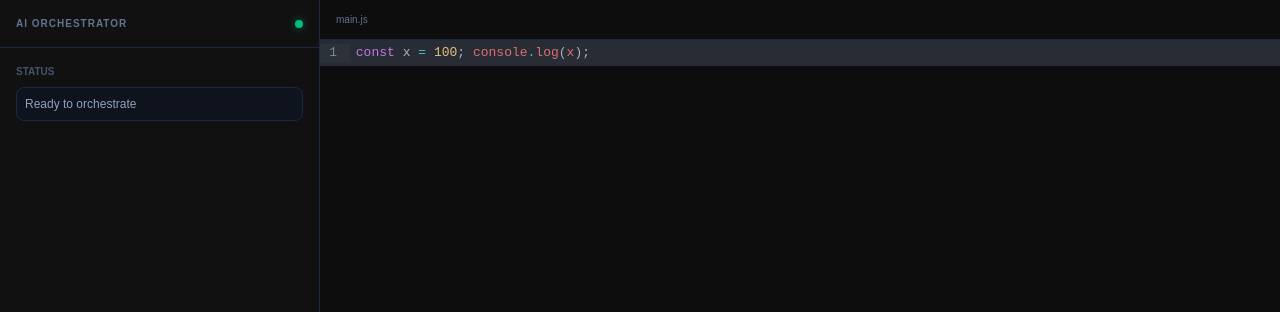
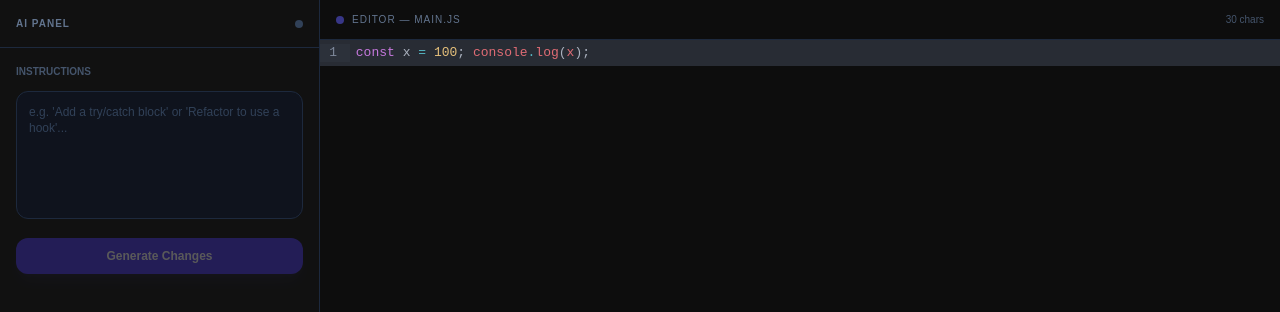
Before and after one commit to RamvigneshA/ai-code-orchestrator, a Next.js app: page / in a window 1280 px wide. Shown: the top 312 px of the page. Built offline with nearby package versions, Linux system fonts and the light colour scheme; a web font is replaced by a local one.

Commit message:
feat: implement AI orchestrator hook and UI components for managing code suggestions

```diff
--- /dev/null
+++ b/src/app/_components/AIPanel.tsx
@@ -0,0 +1,29 @@
+"use client";
+
+interface AIPanelProps {
+  instruction: string;
+  setInstruction: (val: string) => void;
+  loading: boolean;
+  runOrchestrator: () => void;
+}
+
+export function AIPanel({ instruction, setInstruction, loading, runOrchestrator }: AIPanelProps) {
+  return (
+    <div className="space-y-3">
+      <p className="text-[10px] font-semibold text-slate-600 uppercase">Instructions</p>
+      <textarea
+        value={instruction}
+        onChange={(e) => setInstruction(e.target.value)}
+        placeholder="e.g. 'Add a try/catch block' or 'Refactor to use a hook'..."
+        className="w-full h-32 bg-slate-900/50 border border-slate-800 rounded-xl p-3 text-xs text-slate-200 outline-none focus:border-indigo-500/50 transition-colors resize-none placeholder:text-slate-700 font-sans"
+      />
+      <button
+        onClick={runOrchestrator}
+        disabled={loading || !instruction.trim()}
+        className="w-full py-2.5 bg-indigo-600 hover:bg-indigo-500 disabled:opacity-30 disabled:cursor-not-allowed text-white text-xs font-bold rounded-xl transition-all shadow-lg shadow-indigo-500/10 active:scale-[0.98]"
+      >
+        {loading ? "Thinking..." : "Generate Changes"}
+      </button>
+    </div>
+  );
+}
--- /dev/null
+++ b/src/app/_components/EditorHeader.tsx
@@ -0,0 +1,20 @@
+"use client";
+
+interface EditorHeaderProps {
+  fileName: string;
+  charCount: number;
+}
+
+export function EditorHeader({ fileName, charCount }: EditorHeaderProps) {
+  return (
+    <header className="h-10 border-b border-slate-800 flex items-center px-4 justify-between bg-[#0d0d0d]">
+      <div className="flex items-center gap-2">
+        <div className="h-2 w-2 rounded-full bg-indigo-500/50" />
+        <span className="text-[10px] text-slate-500 font-mono uppercase tracking-widest">Editor — {fileName}</span>
+      </div>
+      <div className="text-[10px] text-slate-600 font-mono">
+        {charCount} chars
+      </div>
+    </header>
+  );
+}
--- /dev/null
+++ b/src/app/_components/SuggestionCard.tsx
@@ -0,0 +1,47 @@
+"use client";
+
+interface SuggestionCardProps {
+  orchestration: any;
+  applyChanges: () => void;
+  discardChanges: () => void;
+}
+
+export function SuggestionCard({ orchestration, applyChanges, discardChanges }: SuggestionCardProps) {
+  if (!orchestration) return null;
+
+  return (
+    <div className="space-y-4 animate-in fade-in slide-in-from-bottom-4 duration-500">
+      <div className="p-3 bg-indigo-500/5 border border-indigo-500/10 rounded-xl space-y-3">
+        <p className="text-[10px] font-bold text-indigo-400 uppercase">Suggested Change</p>
+        <div className="max-h-40 overflow-hidden rounded-lg bg-black/40 border border-slate-800 relative group">
+          <pre className="p-2 text-[10px] text-slate-400 font-mono">
+            <code>{orchestration.content}</code>
+          </pre>
+          <div className="absolute inset-0 bg-gradient-to-t from-[#111111] to-transparent opacity-40" />
+        </div>
+        <div className="flex gap-2">
+          <button
+            onClick={applyChanges}
+            className="flex-1 py-2 bg-emerald-600 hover:bg-emerald-500 text-white text-[10px] font-bold rounded-lg transition-colors"
+          >
+            Apply
+          </button>
+          <button
+            onClick={discardChanges}
+            className="flex-1 py-2 bg-slate-800 hover:bg-slate-700 text-slate-400 text-[10px] font-bold rounded-lg transition-colors"
+          >
+            Discard
+          </button>
+        </div>
+      </div>
+
+      {/* Reasoning Area */}
+      <div className="space-y-2">
+        <p className="text-[10px] font-semibold text-slate-600 uppercase">Reasoning</p>
+        <div className="text-[10px] text-slate-500 leading-relaxed italic bg-slate-900/30 p-3 rounded-xl border border-slate-800/50 font-sans">
+          {orchestration.reasoning_details || "AI generated a direct solution based on your instruction."}
+        </div>
+      </div>
+    </div>
+  );
+}
--- a/src/app/_components/index.ts
+++ b/src/app/_components/index.ts
@@ -1 +1,4 @@
 export * from './CodeEditor';
+export * from './AIPanel';
+export * from './SuggestionCard';
+export * from './EditorHeader';
--- /dev/null
+++ b/src/app/_hooks/useOrchestrator.ts
@@ -0,0 +1,58 @@
+import { useState } from "react";
+
+export function useOrchestrator(code: string, setCode: (code: string) => void) {
+  const [instruction, setInstruction] = useState("");
+  const [loading, setLoading] = useState(false);
+  const [orchestration, setOrchestration] = useState<any>(null);
+  const [error, setError] = useState<string | null>(null);
+
+  const runOrchestrator = async () => {
+    if (!instruction.trim()) return;
+
+    setLoading(true);
+    setError(null);
+    setOrchestration(null);
+
+    try {
+      const res = await fetch("/api/orchestrate", {
+        method: "POST",
+        headers: { "Content-Type": "application/json" },
+        body: JSON.stringify({ code, instruction }),
+      });
+
+      const data = await res.json();
+      if (res.ok) {
+        setOrchestration(data);
+      } else {
+        setError(data.error || "Orchestration failed");
+      }
+    } catch (err) {
+      setError("Connection error");
+    } finally {
+      setLoading(false);
+    }
+  };
+
+  const applyChanges = () => {
+    if (orchestration?.content) {
+      setCode(orchestration.content);
+      setOrchestration(null);
+      setInstruction("");
+    }
+  };
+
+  const discardChanges = () => {
+    setOrchestration(null);
+  };
+
+  return {
+    instruction,
+    setInstruction,
+    loading,
+    orchestration,
+    error,
+    runOrchestrator,
+    applyChanges,
+    discardChanges
+  };
+}
--- a/src/app/page.tsx
+++ b/src/app/page.tsx
@@ -1,35 +1,56 @@
 "use client";
+
 import { useState } from "react";
-import { CodeEditor } from "@/app/_components";
+import { CodeEditor, AIPanel, SuggestionCard, EditorHeader } from "@/app/_components";
+import { useOrchestrator } from "@/app/_hooks/useOrchestrator";
 
 export default function Home() {
   const [code, setCode] = useState("const x = 100; console.log(x);");
-  const [instruction, setInstruction] = useState("Rename x to userCount and make it a let variable.");
+  const {
+    instruction,
+    setInstruction,
+    loading,
+    orchestration,
+    error,
+    runOrchestrator,
+    applyChanges,
+    discardChanges
+  } = useOrchestrator(code, setCode);
 
   return (
     <main className="flex h-screen w-screen bg-[#0d0d0d] text-slate-300 overflow-hidden font-sans">
-      {/* Sidebar - Orchestration Controls */}
+      {/* Sidebar - AI Panel */}
       <aside className="w-80 border-r border-slate-800 flex flex-col bg-[#111111]">
         <div className="p-4 border-b border-slate-800 flex items-center justify-between">
-          <h1 className="text-[10px] font-bold tracking-widest uppercase text-slate-500">AI Orchestrator</h1>
-          <div className="h-2 w-2 rounded-full bg-emerald-500 shadow-[0_0_8px_rgba(16,185,129,0.5)]" />
+          <h1 className="text-[10px] font-bold tracking-widest uppercase text-slate-500">AI Panel</h1>
+          <div className={`h-2 w-2 rounded-full ${loading ? 'bg-indigo-500 animate-pulse shadow-[0_0_8px_rgba(99,102,241,0.8)]' : 'bg-slate-700'}`} />
         </div>
 
         <div className="flex-1 p-4 overflow-y-auto space-y-6">
-          <div className="space-y-2">
-            <p className="text-[10px] font-semibold text-slate-600 uppercase">Status</p>
-            <div className="text-xs text-slate-400 bg-slate-900/50 p-2 rounded-lg border border-slate-800">
-              Ready to orchestrate
+          <AIPanel
+            instruction={instruction}
+            setInstruction={setInstruction}
+            loading={loading}
+            runOrchestrator={runOrchestrator}
+          />
+
+          {error && (
+            <div className="p-3 bg-red-500/10 border border-red-500/20 rounded-xl text-[11px] text-red-400">
+              {error}
             </div>
-          </div>
+          )}
+
+          <SuggestionCard
+            orchestration={orchestration}
+            applyChanges={applyChanges}
+            discardChanges={discardChanges}
+          />
         </div>
       </aside>
 
       {/* Main Content - Code Editor */}
       <section className="flex-1 flex flex-col relative bg-[#0d0d0d]">
-        <header className="h-10 border-b border-slate-800 flex items-center px-4">
-          <div className="text-[10px] text-slate-500 font-mono">main.js</div>
-        </header>
+        <EditorHeader fileName="main.js" charCount={code.length} />
         <div className="flex-1 overflow-hidden">
           <CodeEditor value={code} onChange={setCode} />
         </div>
```
